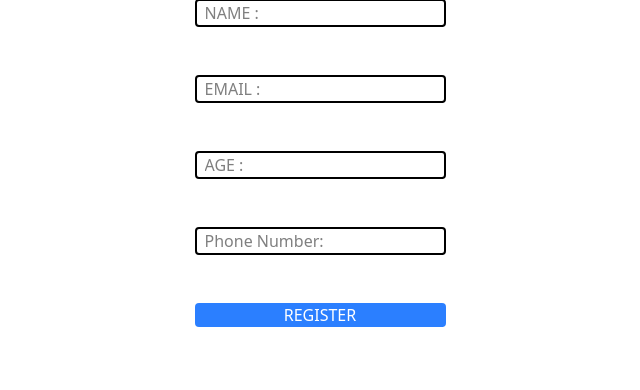
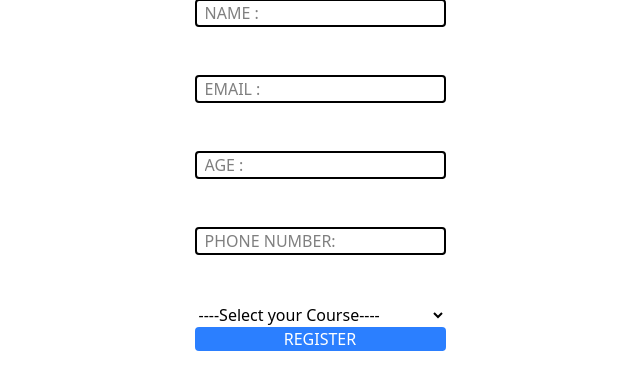
Before and after one commit to athulyagireesh/Django_Student_CRUD, a Django app: page /addstudent/ in a window 1280 px wide. Shown: the part 117-507 px from the top of the page, without its empty margins (320-960 px from the left). Run offline with Django 5.2, Linux system fonts and the light colour scheme.

Commit message:
Stud Reg Form

```diff
--- a/Template/addstudent.html
+++ b/Template/addstudent.html
@@ -26,7 +26,14 @@
 
     <input type="age" name="age" id="age" placeholder="AGE :" class="border-2 border-black rounded px-2"><br><br>
 
-    <input type="tel" name="phone" id="phone" placeholder="Phone Number:" class="border-2 border-black rounded px-2"><br><br>
+    <input type="tel" name="phone" id="phone" placeholder="PHONE NUMBER:" class="border-2 border-black rounded px-2"><br><br>
+
+    <select name="course" id="">
+        <option value="selected disabled">----Select your Course----</option>
+        <option value="Python Full Stack">PYTHON FULL STACK</option>
+        <option value="MErn Stack">MERK STACK</option>
+        <option value="Flutter">FLUTTER</option>
+    </select>
 
     <input type="submit" value="REGISTER" class="text-white bg-blue-500 rounded">
     </form>
--- a/Template/index.html
+++ b/Template/index.html
@@ -19,6 +19,7 @@
             <th>Email</th>
             <th>Age</th>
             <th>Phone</th>
+            <th>Course</th>
             <th>Actions</th>
         </tr>
 
@@ -29,6 +30,7 @@
             <td>{{ i.email }}</td>
             <td>{{ i.age }}</td>
             <td>{{ i.phone }}</td>
+            <td>{{ i.course}}</td>
             <td><a href="../update/{{i.pk}}">Edit</a></td>
             <td><a href="../delete/{{i.pk}}" onclick="alert('Are you sure want to delete')">Delete</a></td>
         </tr>
--- a/app/models.py
+++ b/app/models.py
@@ -6,3 +6,4 @@ class Students(models.Model):
     email=models.EmailField()
     age=models.IntegerField()
     phone=models.IntegerField()
+    course=models.TextField()
--- a/app/views.py
+++ b/app/views.py
@@ -8,7 +8,8 @@ def addstudent(request):
         email=request.POST['mail']
         age=request.POST['age']
         phone=request.POST['phone']
-        data= Students.objects.create(name=name,email=email,age=age,phone=phone)
+        course=request.POST['course']
+        data= Students.objects.create(name=name,email=email,age=age,phone=phone,course=course)
         data.save()
         print('student registered successfully')
         return redirect(index)
@@ -26,7 +27,8 @@ def update(request,pk):
         email=request.POST['mail']
         age=request.POST['age']
         phone=request.POST['phone']
-        Students.objects.filter(pk=pk).update(name=name,email=email,age=age,phone=phone)
+        course=request.POST['course']
+        Students.objects.filter(pk=pk).update(name=name,email=email,age=age,phone=phone,course=course)
         return redirect(index)
     return render(request,'update.html',{'std':std})
 
```
Also changed, not shown: app/migrations/0002_students_course.py (added), db.sqlite3.
